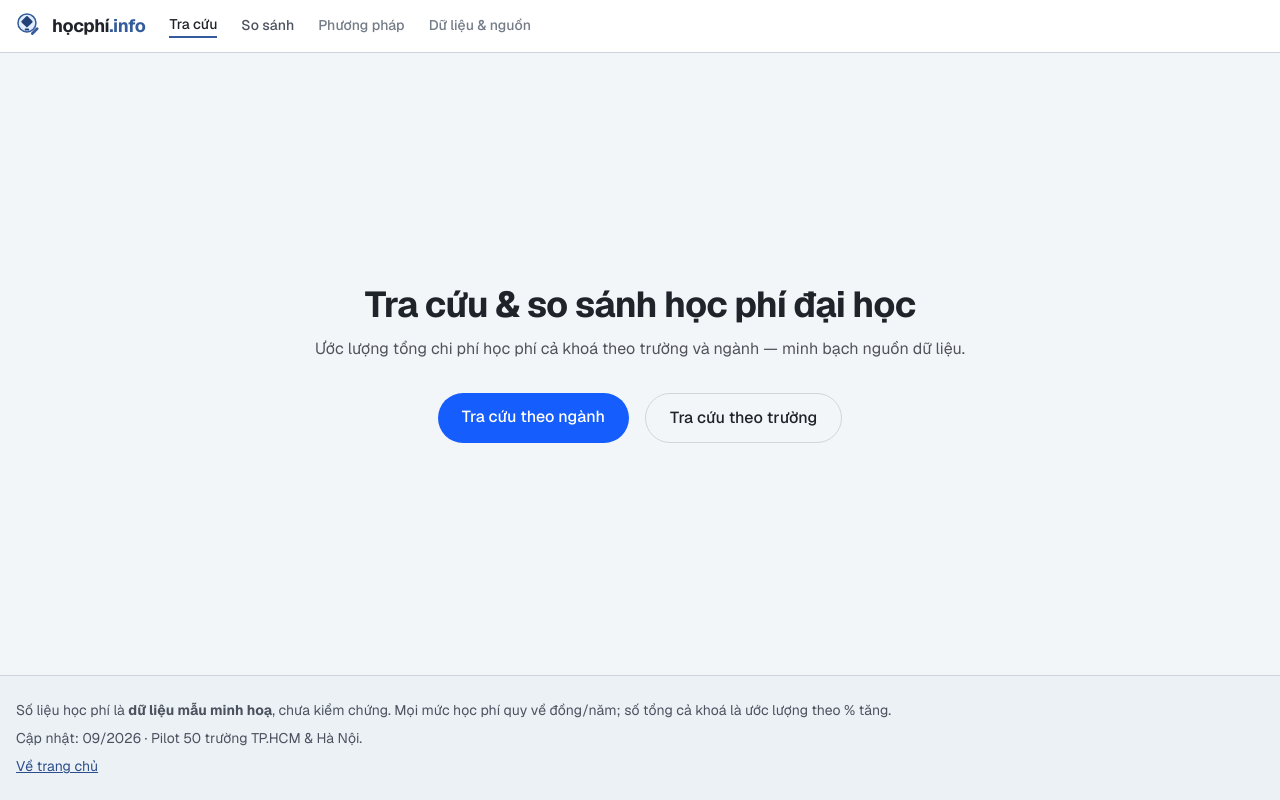
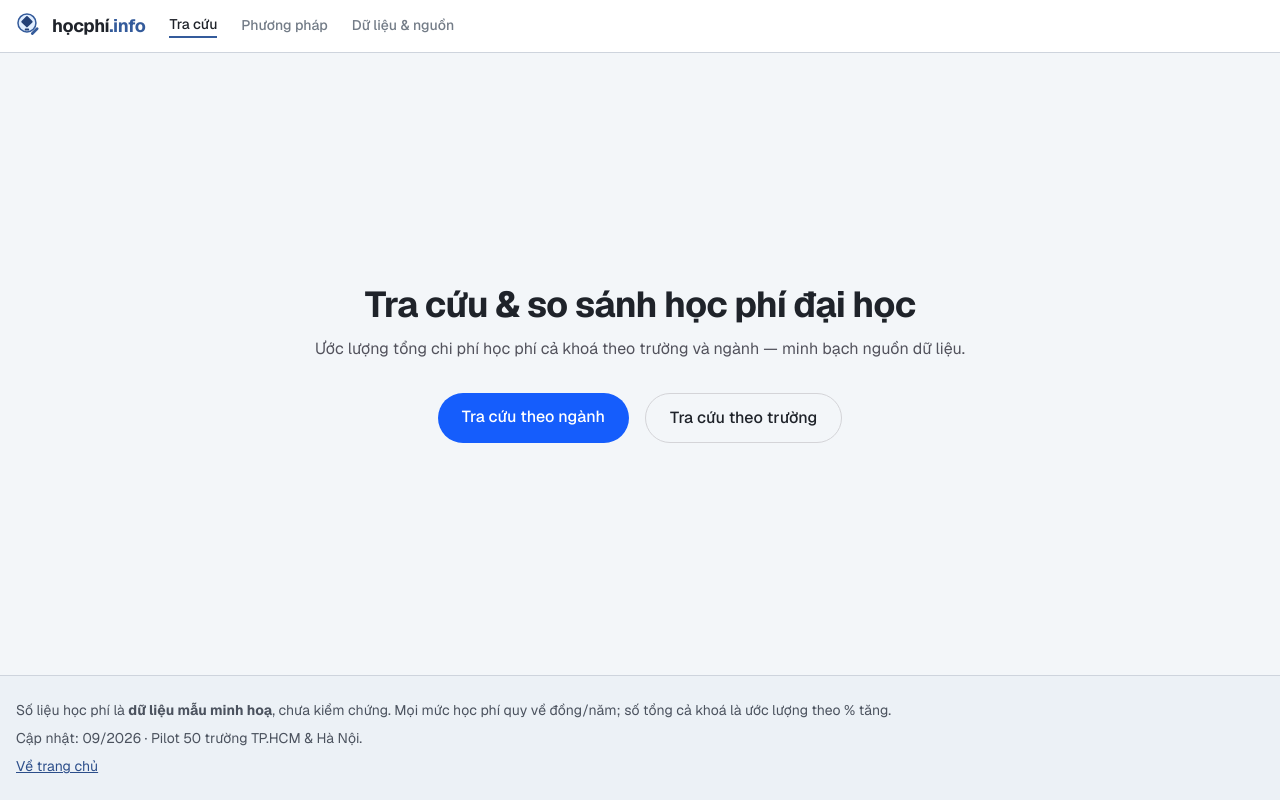
Before and after one commit to hocphi-info/hocphi-info-fe, a Next.js app: page / in a window 1280 px wide. Built offline with nearby package versions, Linux system fonts and the light colour scheme.

Commit message:
feat(header): remove the 'So sánh' nav tab
The compare page stays reachable from the 'So sánh (n)' button in the results
toolbar / compare tray; the header entry was a redundant second entry point.

```diff
--- a/src/components/SiteHeader.tsx
+++ b/src/components/SiteHeader.tsx
@@ -13,7 +13,6 @@ import Logo from "@/components/Logo";
 // usePathname() to compute `active`.
 const NAV_TABS = [
   { label: "Tra cứu", href: "/nganh" as const, active: true },
-  { label: "So sánh", href: "/so-sanh" as const, active: false },
   { label: "Phương pháp", href: null, active: false },
   { label: "Dữ liệu & nguồn", href: null, active: false },
 ];
```
